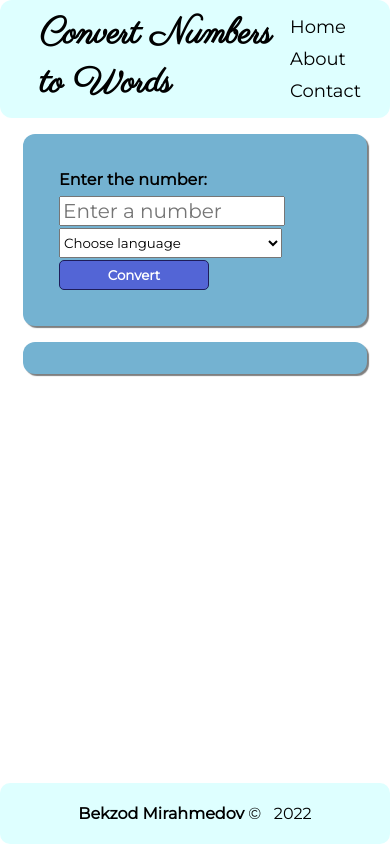
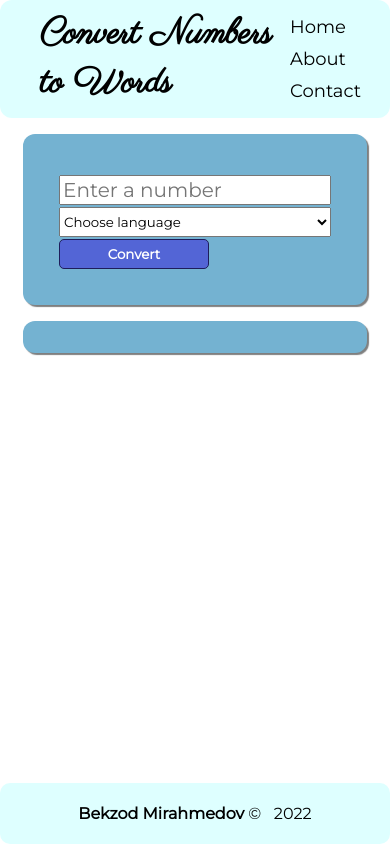
Before and after one commit to notarious2/numWordsApp, a Vue app: page /numWordsApp in a window 390 px wide. Built offline with nearby package versions, Linux system fonts and the light colour scheme.

Commit message:
improved styling

```diff
--- a/src/components/TheInput.vue
+++ b/src/components/TheInput.vue
@@ -151,7 +151,6 @@ watch(typedNum, function (newValue) {
   float: left;
   width: 80%;
   font-size: 20px;
-  min-width: 170px;
 }
 .input-box button {
   width: 150px;
@@ -174,19 +173,28 @@ watch(typedNum, function (newValue) {
     flex-direction: column;
     gap: 2px;
    }
+   .input-box label {
+    display: none;
+   }
+
    .input-box input {
     margin-top: 5px;
+    width: 100%;
+   }
+   .language {
+    width: 100%;
+    height: 30px;
+   }
+   /* make input and select sizes the same */
+   input, select {
+    -webkit-box-sizing: border-box;
+       -moz-box-sizing: border-box;
+            box-sizing: border-box;
    }
    .input-box button {
     height: 30px;
+   }
 
-
-   }
-   .language {
-    width: 82%;
-    height: 30px;
-
-   }
 
   }
 
```
